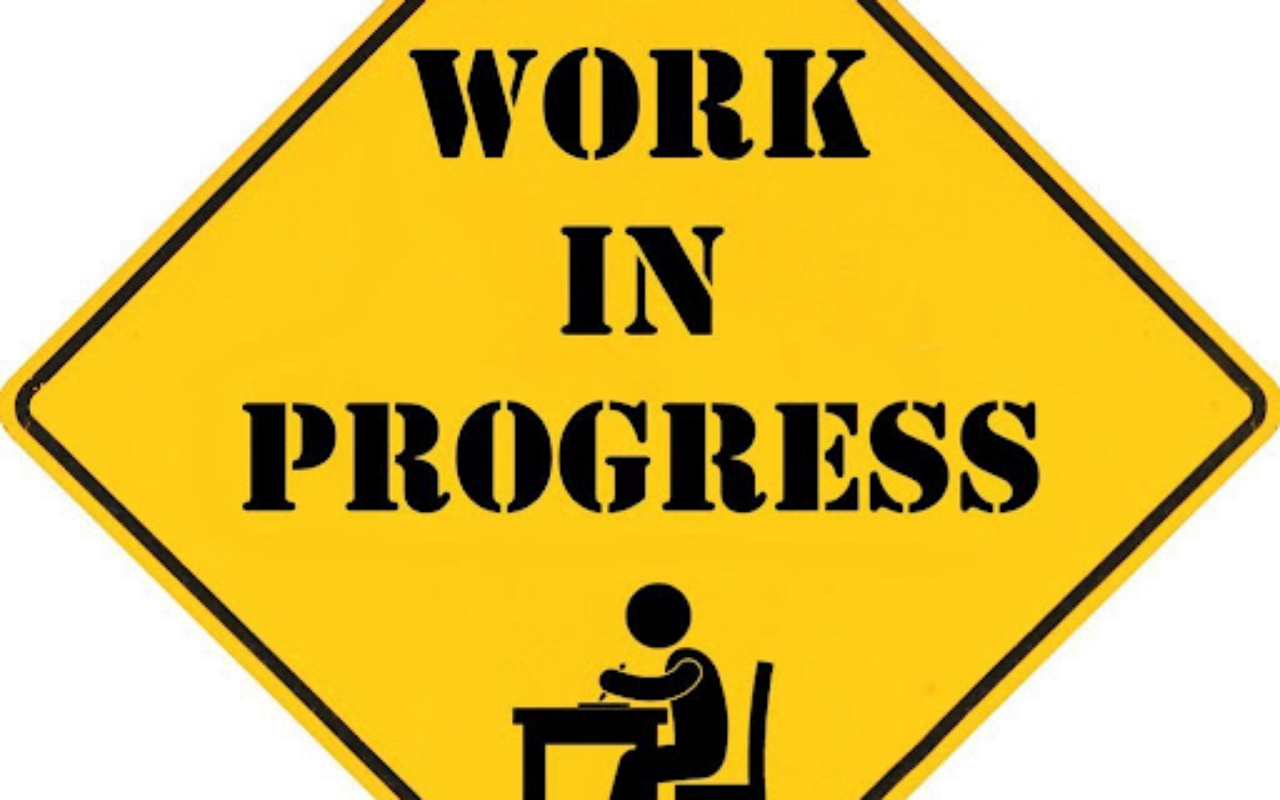
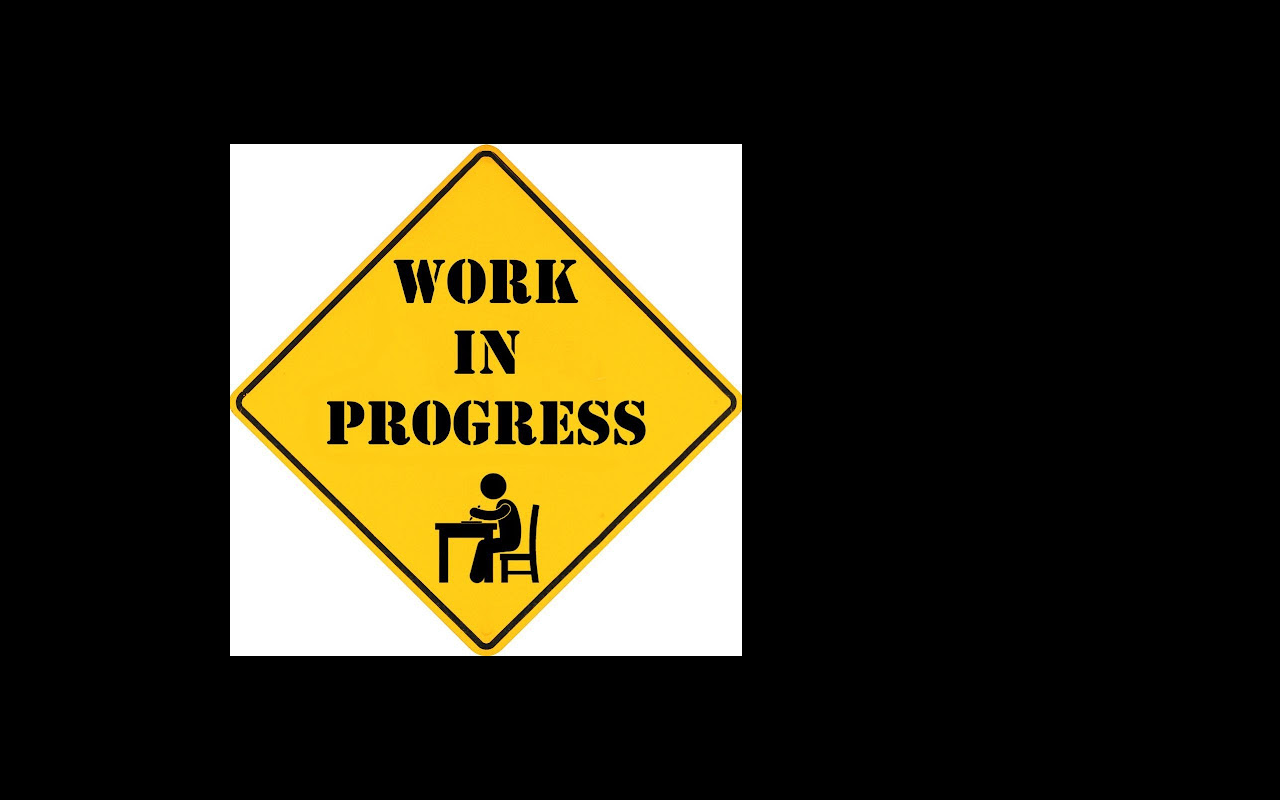
Before and after one commit to 0ktopvs13/matrimonio, a React (Vite) app: page / in a window 1280 px wide. Built offline with nearby package versions, Linux system fonts and the light colour scheme; a web font is replaced by a local one.

Commit message:
fix image

```diff
--- a/src/App.tsx
+++ b/src/App.tsx
@@ -37,16 +37,22 @@
             transition={{ duration: 1 }}
           >
             {/* Sfondo */}
+<div className="d-flex justify-content-center align-items-center w-100 h-100">
   <motion.img
-              src={wipImage} // o "/imgs/enter.jpg" se in public
+    src={wipImage}
     alt="Sfondo matrimonio"
-              className="position-absolute top-0 start-0 w-100 h-100 object-fit-cover"
-              style={{ zIndex: 1 }}
+    style={{
+      maxWidth: "80%",
+      maxHeight: "80%",
+      objectFit: "contain",
+      objectPosition: "center",
+      zIndex: 1,
+    }}
     initial={{ filter: "brightness(0)" }}
     animate={{ filter: "brightness(1)" }}
     transition={{ duration: 3, ease: "easeOut" }}
   />
-
+</div>
             {/* Overlay opzionale per scurire inizialmente */}
             <motion.div
               className="position-absolute top-0 start-0 w-100 h-100 bg-black"
```
Lines whose indentation alone changed are shown as unchanged.
